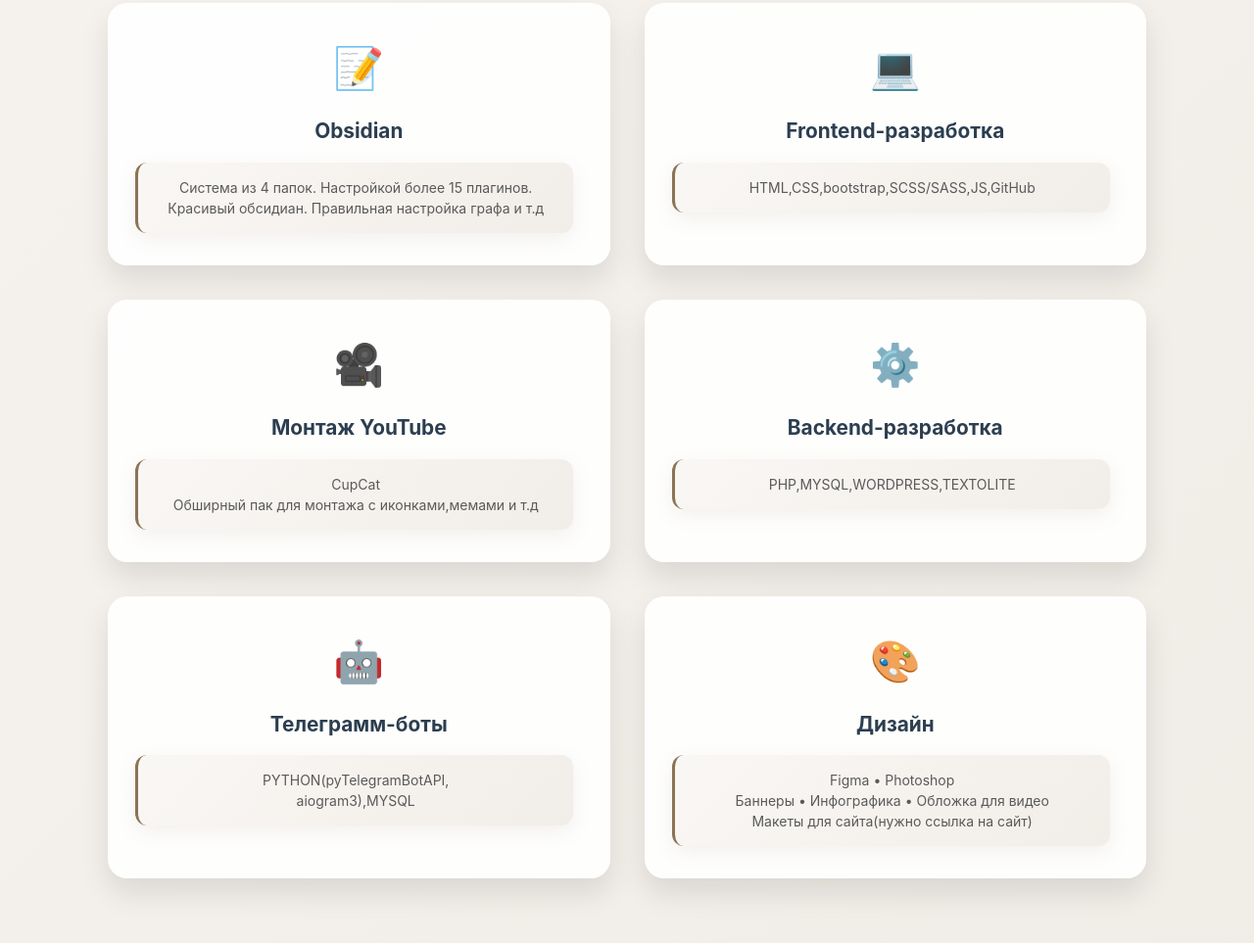
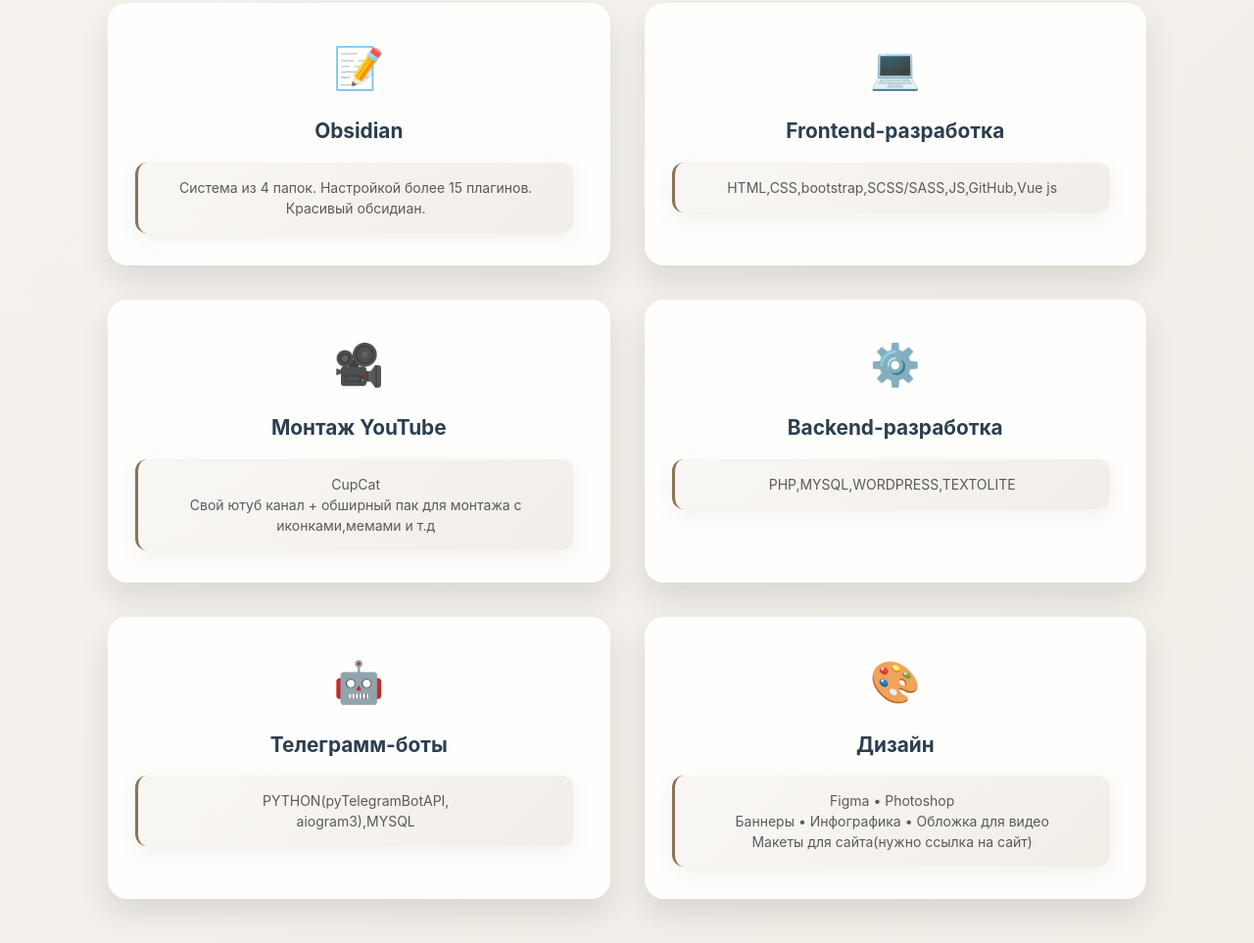
Before and after one commit to SamatAftomat/samat_nuriev, a plain HTML site: page index.html in a window 1280 px wide. Shown: the part 1006-1969 px from the top of the page at 98% size. Drawn offline with Linux system fonts and the light colour scheme.

Commit message:
Update index.html

```diff
--- a/index.html
+++ b/index.html
@@ -58,19 +58,18 @@
                 <div class="skill-card">
                     <span class="skill-icon">📝</span>
                     <h3 class="skill-title">Obsidian</h3>
-                    <p class="subtitle"> Система из 4 папок. Настройкой более 15 плагинов. Красивый обсидиан. Правильная
-                        настройка графа и т.д</p>
+                    <p class="subtitle"> Система из 4 папок. Настройкой более 15 плагинов. Красивый обсидиан.</p>
                 </div>
                 <div class="skill-card">
                     <span class="skill-icon">💻</span>
                     <h3 class="skill-title">Frontend-разработка</h3>
-                    <p class="subtitle">HTML,CSS,bootstrap,SCSS/SASS,JS,GitHub</p>
+                    <p class="subtitle">HTML,CSS,bootstrap,SCSS/SASS,JS,GitHub,Vue js</p>
                 </div>
                 <div class="skill-card">
                     <span class="skill-icon">🎥</span>
                     <h3 class="skill-title">Монтаж YouTube</h3>
                     <p class="subtitle">CupCat<br>
-                        Обширный пак для монтажа с иконками,мемами и т.д</p>
+                        Свой ютуб канал + обширный пак для монтажа с иконками,мемами и т.д</p>
                 </div>
                 <div class="skill-card">
                     <span class="skill-icon">⚙️</span>
```
